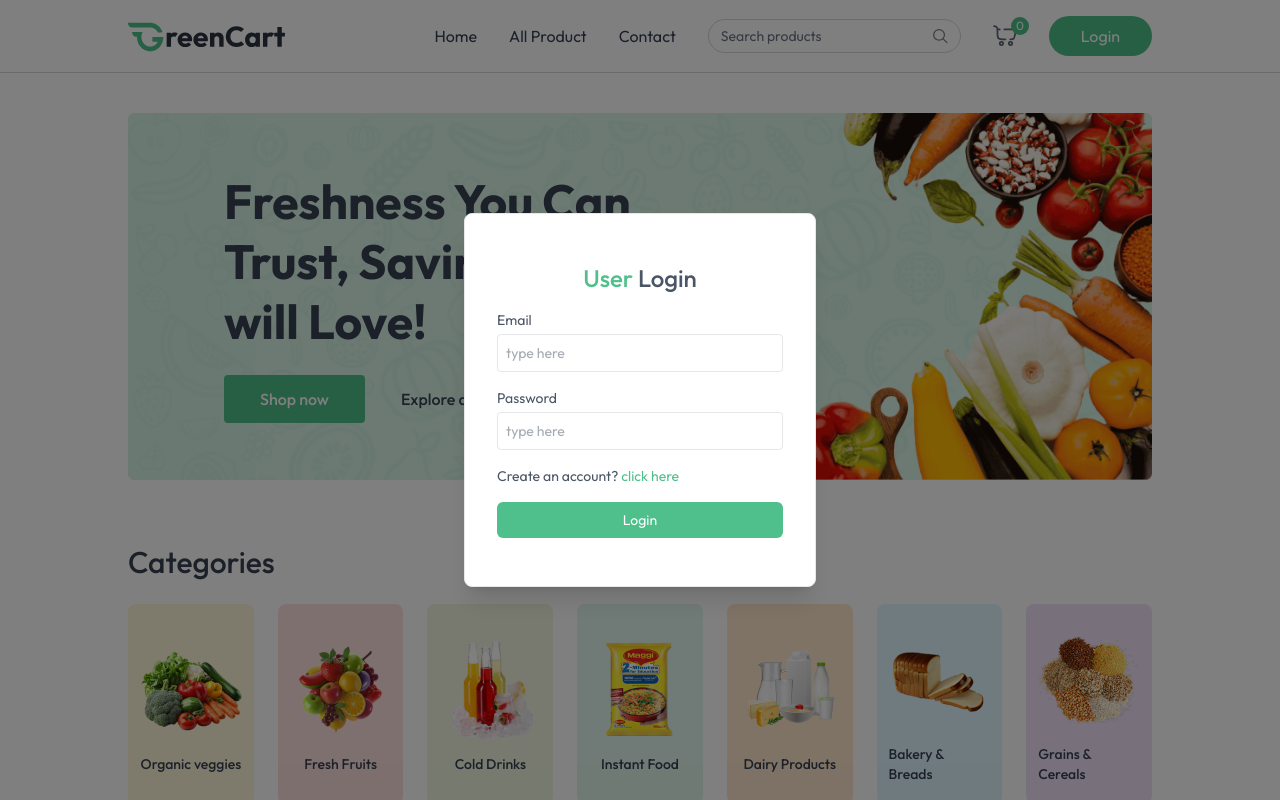
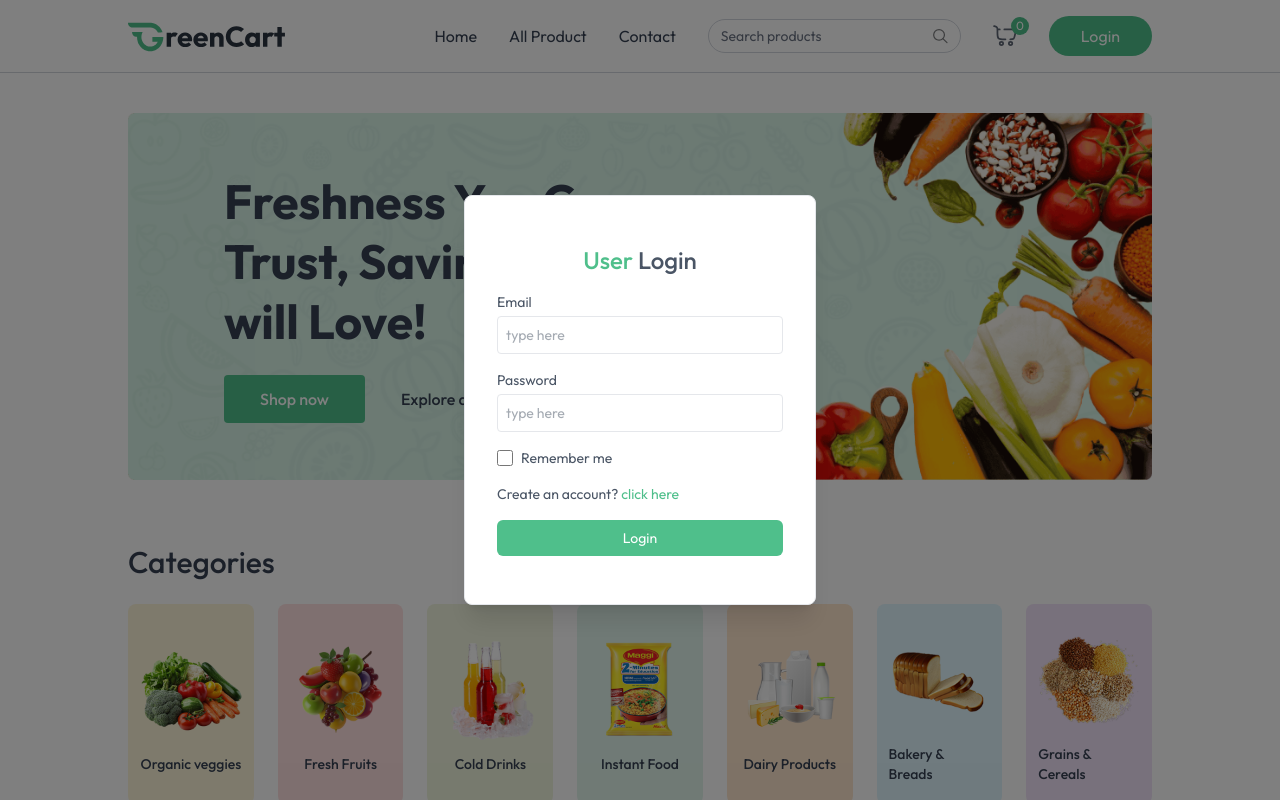
Before and after one commit to Talha15799/GreenCart, a React (Vite) app in the folder My Project/: page / in a window 1280 px wide. Both pictures are taken after a click on the button "Login". Shown: the top 800 px of the page. Built offline with nearby package versions, Linux system fonts and the light colour scheme; no server answers.

Commit message:
changes done in login authentication

```diff
--- a/My Project/src/Components/Login.jsx
+++ b/My Project/src/Components/Login.jsx
@@ -8,32 +8,27 @@ const Login = () => {
     const [name, setName] = React.useState("");
     const [email, setEmail] = React.useState("");
     const [password, setPassword] = React.useState("");
+    const [rememberMe, setRememberMe] = React.useState(false);
 
     const onSubmitHandler = async (event) => {
         try {
             event.preventDefault();
-            const { data } = await axios.post(`/api/user/${state}`, { name, email, password });
+            const { data } = await axios.post(`/api/user/${state}`, {
+                name,
+                email,
+                password,
+                rememberMe
+            });
             if (data.success) {
-                if(data.token){
-                    localStorage.setItem('token', data.token);
-                }
                 navigate('/')
                 setUser(data.user)
                 setShowUserLogin(false)
             } else {
                 toast.error(data.message)
-
             }
-
-
         } catch (error) {
             toast.error(error.message)
         }
-
-
-
-
-
     }
 
 
@@ -58,6 +53,21 @@ const Login = () => {
                     <p>Password</p>
                     <input onChange={(e) => setPassword(e.target.value)} value={password} placeholder="type here" className="border border-gray-200 rounded w-full p-2 mt-1 outline-primary" type="password" required />
                 </div>
+                {state === "login" && (
+                    <div className="flex items-center gap-2 w-full">
+                        <input
+                            type="checkbox"
+                            id="rememberMe"
+                            checked={rememberMe}
+                            onChange={(e) => setRememberMe(e.target.checked)}
+                            className="w-4 h-4"
+                        />
+                        <label htmlFor="rememberMe" className="text-sm cursor-pointer">
+                            Remember me
+                        </label>
+                    </div>
+                )}
+
                 {state === "register" ? (
                     <p>
                         Already have account? <span onClick={() => setState("login")} className="text-primary cursor-pointer">click here</span>
--- a/My Project/src/Components/Navbar.jsx
+++ b/My Project/src/Components/Navbar.jsx
@@ -13,9 +13,7 @@ const Navbar = () => {
      const {data}=await axios.get('/api/user/logout',{withCredentials:true});
      if(data.success){
         toast.success(data.message)
-        localStorage.removeItem('token');
-        sessionStorage.removeItem('token');
-         setUser(null);
+        setUser(null);
         navigate('/');
      }else{
         toast.error(data.message)
```
Also changed, not shown: 2 other files (tests, documents, lock files or other folders).
